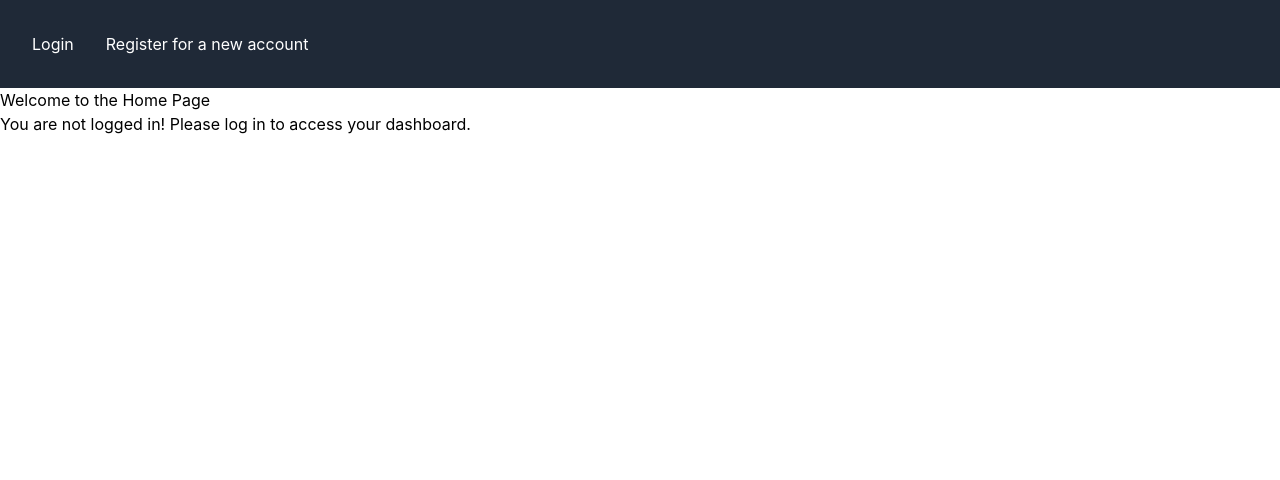
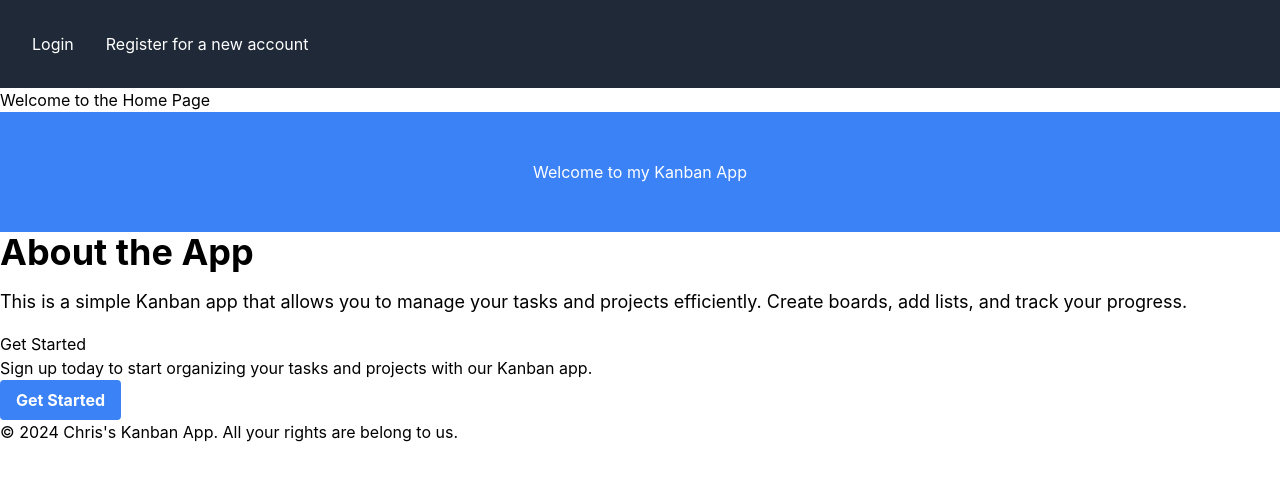
Before and after one commit to ChrisCorrigan/kanban-board, a React (Create React App) app: page /home in a window 1280 px wide. Shown: the top 480 px of the page. Built offline with nearby package versions, Linux system fonts and the light colour scheme; no server answers.

Commit message:
tweak logged in/out view

```diff
--- a/src/pages/home/index.js
+++ b/src/pages/home/index.js
@@ -1,5 +1,6 @@
 import React from "react";
 import { useAuth } from "../../context/authContext";
+import HomePageView from "../../views/HomePageView";
 
 function Home() {
   const { userLoggedIn } = useAuth();
@@ -8,9 +9,11 @@
     <div>
       <h1>Welcome to the Home Page</h1>
       <p>
-        {userLoggedIn
-          ? "You are logged in! You can now access your dashboard."
-          : "You are not logged in! Please log in to access your dashboard."}
+        {userLoggedIn ? (
+          "You are logged in! You can now access your dashboard.!"
+        ) : (
+          <HomePageView />
+        )}
       </p>
     </div>
   );
--- a/src/views/LoginView.js
+++ /dev/null
@@ -1,16 +0,0 @@
-import React from "react";
-import LoginForm from "../components/LoginForm";
-
-function LoginView() {
-  return (
-    <div className="flex flex-col h-screen">
-      <div className="flex-grow flex items-center justify-center">
-        <div className="w-full max-w-xs">
-          <LoginForm />
-        </div>
-      </div>
-    </div>
-  );
-}
-
-export default LoginView;
--- a/src/views/SignUpView.js
+++ /dev/null
@@ -1,16 +0,0 @@
-import React from "react";
-import SignUpForm from "../components/SignUpForm";
-
-function SignUpView() {
-  return (
-    <div className="flex flex-col h-screen">
-      <div className="flex-grow flex items-center justify-center">
-        <div className="w-full max-w-xs">
-          <SignUpForm />
-        </div>
-      </div>
-    </div>
-  );
-}
-
-export default SignUpView;
```
